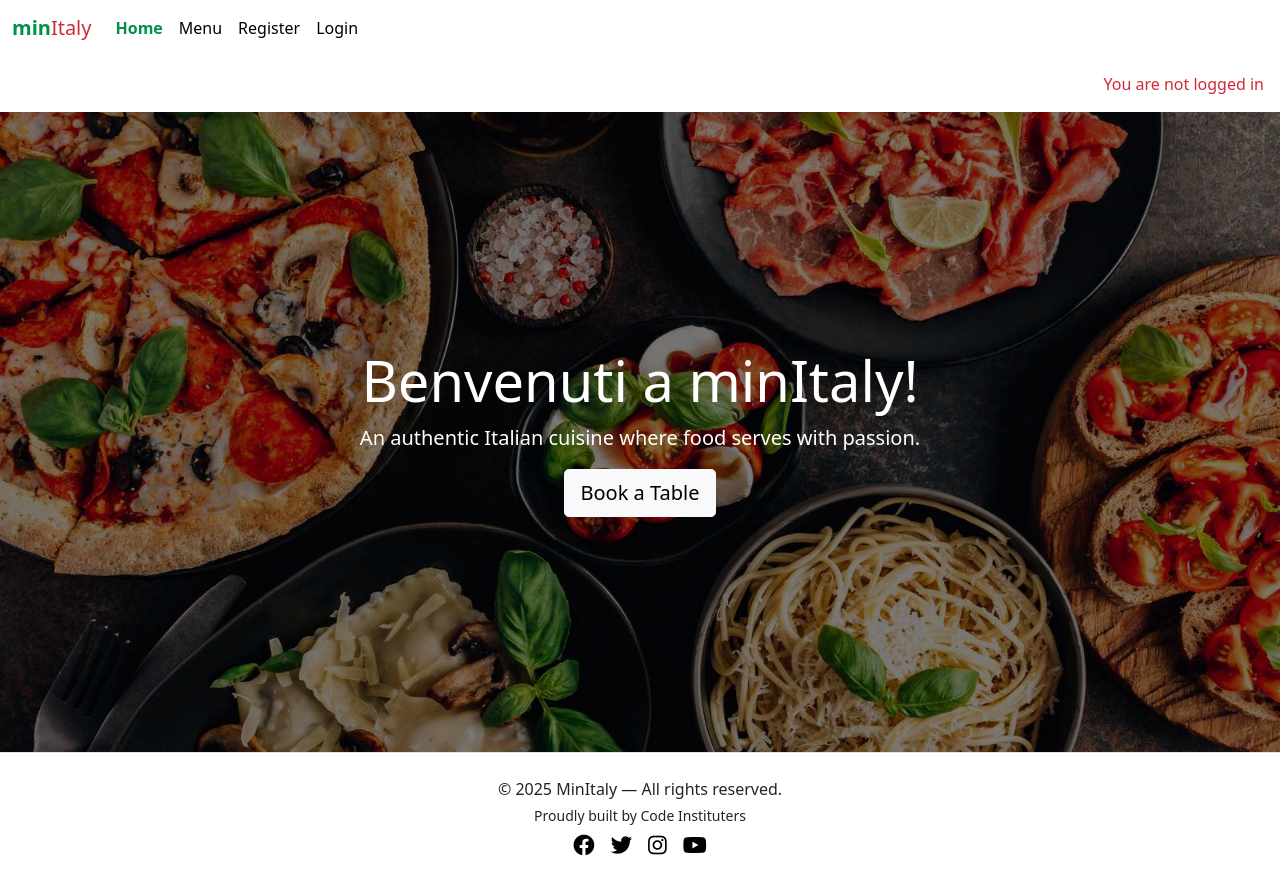
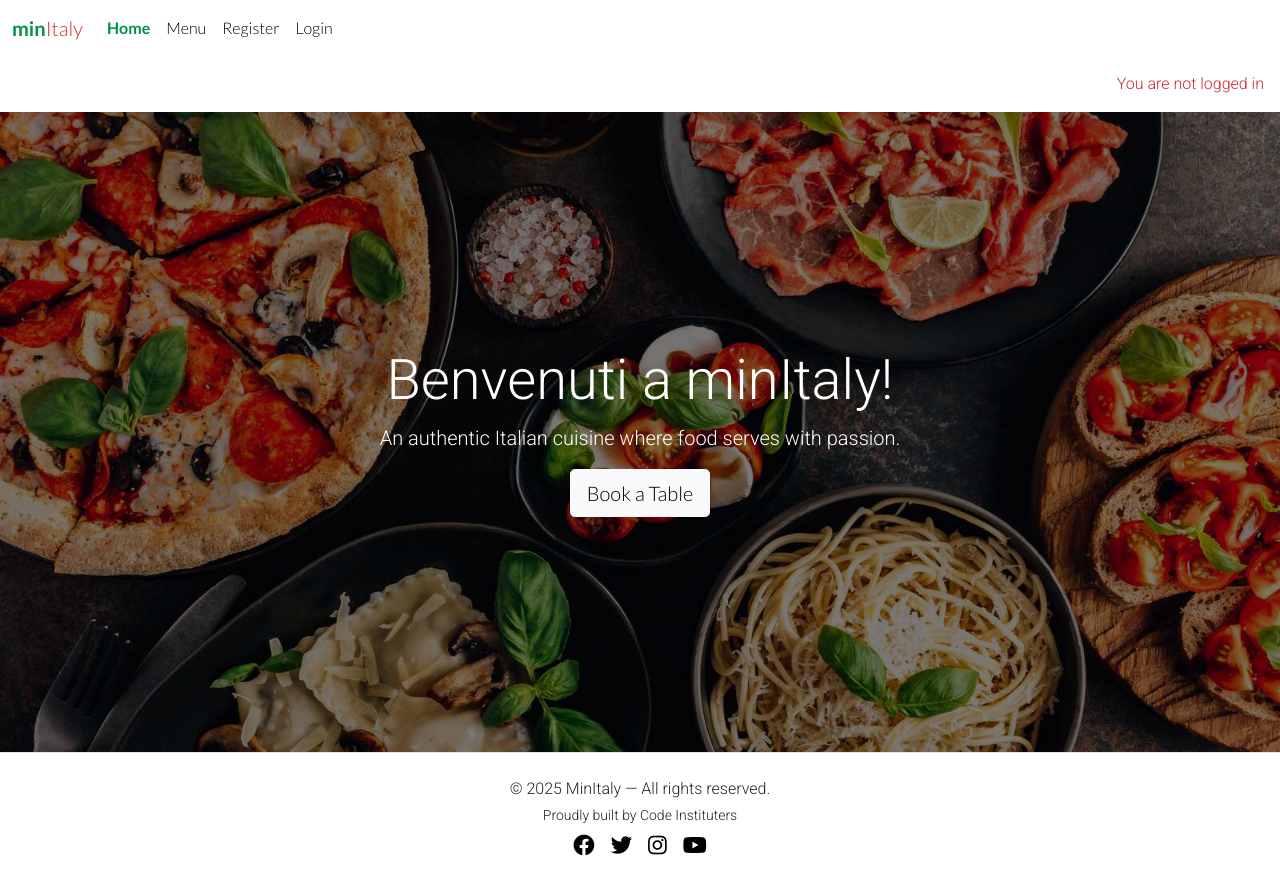
Before and after one commit to Fariba-Kamani/minitaly-booking-system, a Django app: page / in a window 1280 px wide. Run offline with Django 4.2, Linux system fonts and the light colour scheme; parts of the project's set-up code (start-up, migrations or seed data) failed here and were passed over.

```diff
--- a/minitaly/settings.py
+++ b/minitaly/settings.py
@@ -36,7 +36,7 @@ TEMPLATES_DIR = os.path.join(BASE_DIR, 'templates')
 SECRET_KEY = 'django-insecure-#zfpy!yg++#x%e!l_elhdn+rd#kjy8okz7r5bh7+l)7l7c&8zs'
 
 # SECURITY WARNING: don't run with debug turned on in production!
-DEBUG = False
+DEBUG = True
 
 ALLOWED_HOSTS = ['localhost', '127.0.0.1', 'minitaly-booking-system-de8b5948572a.herokuapp.com']
 
--- a/static/css/style.css
+++ b/static/css/style.css
@@ -1,5 +1,11 @@
+body {
+    font-family: 'Lato', sans-serif;
+  }
+
+h1, h2, h3, h4, h5, h6, .display-4, p {
+    font-family: 'Roboto', sans-serif;
+  }
 /* base.html */
-
 /* Logo */
 .text-italy-green {
     color: #009246 !important;  /* Italian green */
```
Also changed, not shown: README.md (added), readme-assets/images/color-scheme.png (added).
